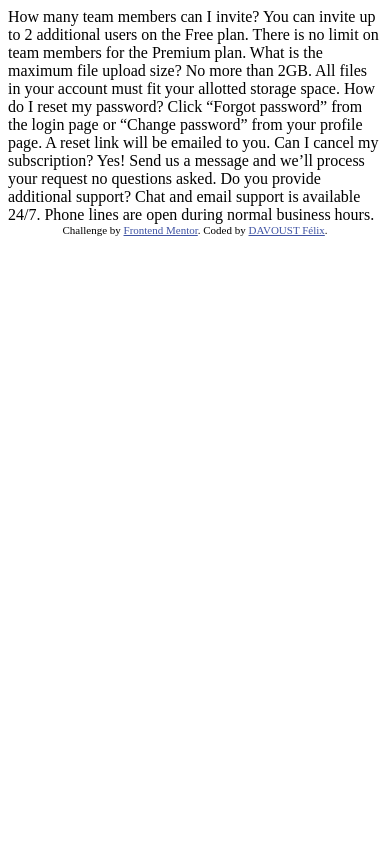
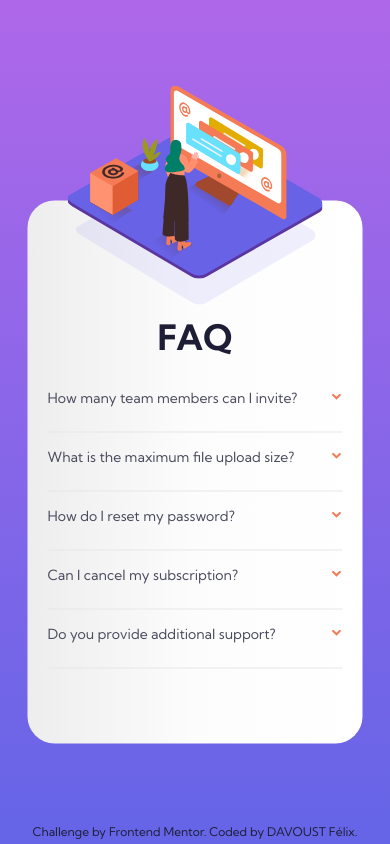
Before and after one commit to felix-D2/FAQ_accordion_card, a plain HTML site: page index.html in a window 390 px wide. Drawn offline with Linux system fonts and the light colour scheme.

Commit message:
animations

```diff
--- a/index.html
+++ b/index.html
@@ -11,31 +11,114 @@
 
   <!-- Feel free to remove these styles or customise in your own stylesheet 👍 -->
   <style>
+    @import url('https://fonts.googleapis.com/css2?family=Kumbh+Sans:wght@400;700&display=swap');
     .attribution { font-size: 11px; text-align: center; }
     .attribution a { color: hsl(228, 45%, 44%); }
   </style>
+
+  <script src="script.js" defer></script> <!-- "defer" permet d'executer le script après l'HTML -->
 </head>
+
+
+
+
+
 <body>
-  How many team members can I invite?
+  <div id="main">
+    <div id="pictures">
+      <div class="box"></div>
+
+      <div class="illustration-woman-cropped">
+        <div class="illustration-woman"></div>
+      </div>
+
+      <div class="background-shadow-cropped">
+        <div class="background-shadow"></div>
+      </div>
+    </div>
+
+
+    <div id="faq">
+      <h1>FAQ</h1>
+
+      <ul>
+
+        <li class="question">
+          <h2 onClick="btnSelecting(0);">How many team members can I invite? <i></i></h2>
+
+          <div class="content">
+            <p>
               You can invite up to 2 additional users on the Free plan. There is no limit on
               team members for the Premium plan.
+            </p>
+          </div>
 
-  What is the maximum file upload size?
+          <div class="divider"></div>
+        </li>
+
+
+        <li class="question">
+          <h2 onClick="btnSelecting(1);">What is the maximum file upload size? <i></i></h2>
+          <div class="content">
+            <p>
               No more than 2GB. All files in your account must fit your allotted storage space.
+            </p>
+          </div>
 
-  How do I reset my password?
+          <div class="divider"></div>
+        </li>
+
+
+        <li class="question">
+          <h2 onClick="btnSelecting(2);">How do I reset my password? <i></i></h2>
+          <div class="content">
+            <p>
               Click “Forgot password” from the login page or “Change password” from your profile page.
               A reset link will be emailed to you.
+            </p>
+          </div>
 
-  Can I cancel my subscription?
+          <div class="divider"></div>
+        </li>
+
+
+        <li class="question">
+          <h2 onClick="btnSelecting(3);">Can I cancel my subscription? <i></i></h2>
+          <div class="content">
+            <p>
               Yes! Send us a message and we’ll process your request no questions asked.
+            </p>
+          </div>
 
-  Do you provide additional support?
+          <div class="divider"></div>
+        </li>
+
+
+        <li class="question">
+          <h2 onClick="btnSelecting(4);">Do you provide additional support? <i></i></h2>
+          <div class="content">
+            <p>
               Chat and email support is available 24/7. Phone lines are open during normal business hours.
+            </p>
+          </div>
 
-  <div class="attribution">
+          <div class="divider"></div>
+        </li>
+
+
+      </ul>
+
+    </div>
+  </div>
+
+
+
+  <div id="attribution">
+    <p>
       Challenge by <a href="https://www.frontendmentor.io?ref=challenge" target="_blank">Frontend Mentor</a>.
-    Coded by <a href="#">DAVOUST Félix</a>.
+      Coded by <a href="https://github.com/felix-D2">DAVOUST Félix</a>.
+    </p>
   </div>
+
 </body>
 </html>
--- /dev/null
+++ b/script.js
@@ -0,0 +1,42 @@
+const liste = document.querySelector(".question");
+let arrayBtn = [0, 0, 0, 0, 0];
+
+
+
+// Fonction qui détecte l'appui sur un bouton
+function btnSelecting(btnNumber) {
+    let currentButton = liste;
+
+    console.log("click");
+
+
+
+    //Boucle pour actualiser l'état des boutons
+    for(let i=0; i<5; i++) {
+
+        if (i == btnNumber && arrayBtn[i] != 1) {                           // Bouton appuyé
+            currentButton.classList.add("selected");
+
+            // currentButton.style.backgroundColor = "#26C2AD";
+            console.log("btn " + btnNumber + " cliqué");
+            arrayBtn[i] += 1;
+        }
+
+        else {                                                              // Remet à l'état initial les autre boutons
+            currentButton.classList.remove("selected");
+            // currentButton.removeAttribute("style");
+            arrayBtn[i] = 0;
+        }
+
+        currentButton = currentButton.nextElementSibling;                   // Passe au bouton suivant
+    }
+    console.log(arrayBtn);                                                  // Affiche le tableau d'état
+};
+
+
+
+
+
+window.onload = function() {
+    document.body.className += " loaded";
+}
--- a/style.css
+++ b/style.css
@@ -0,0 +1,390 @@
+* {
+    margin: 0;
+    padding: 0;
+    box-sizing: border-box;
+    border: none;
+}
+
+html{
+    height: 100%;
+    width: 100%;
+    background: linear-gradient(hsl(273, 75%, 66%), hsl(240, 73%, 65%));
+}
+
+
+
+#main{
+    width: 920px;
+    height: 510px;
+
+    position: absolute;
+    top: 50%;
+    left: 50%;
+    transform: translate(-50%, -50%);
+
+    border-radius: 22px;
+
+    background: linear-gradient(to right, hsl(0, 0%, 93%), hsl(0, 0%, 99%), hsl(0, 0%, 100%));
+
+    display: flex;
+}
+
+#attribution{
+    position: absolute;
+    bottom: 0;
+    left: 50%;
+    transform: translate(-50%, 0);
+}
+
+
+
+
+#pictures{
+    height: 510px;
+    width: 460px;
+
+    position: relative;
+
+/* __Start Pictures Transition__ */
+    opacity: 0;
+    transform: translateY(-10%);
+    transition: all 3s .5s;
+
+}
+
+
+body.loaded #pictures {
+    opacity: 1;
+    transform: translateY(0);
+}
+
+/* __Start Pictures Transition__ */
+
+
+
+
+.box{
+    position: absolute;
+
+    height: 184px;
+    width: 191px;
+
+    top: 58%;
+    left: 0;
+    transform: translate(-50%, -50%);
+
+    z-index: 3;
+
+    background-image: url('images/illustration-box-desktop.svg');
+
+    animation: boxAnim 1s;
+}
+
+
+.illustration-woman-cropped{
+    position: absolute;
+    height: auto;
+    width: 100%;
+
+    top: 50%;
+    left: 0;
+    transform: translate(0, -50%);
+
+    z-index: 2;
+    overflow: hidden;
+}
+
+
+.illustration-woman{
+    height: 359px;
+    width: 472px;
+
+    position: relative;
+    left: -90px;
+
+    background: right bottom url('images/illustration-woman-online-desktop.svg');
+}
+
+
+.background-shadow-cropped{
+    position: absolute;
+    height: 100%;
+    width: 100%;
+
+    z-index: 1;
+    overflow: hidden;
+}
+
+
+.background-shadow{
+    height: 945px;
+    width: 966px;
+
+    position: absolute;
+    top: -290px;
+    left: -585px;
+
+    background: no-repeat center url('images/bg-pattern-desktop.svg');
+}
+
+
+
+
+
+#faq{
+    width: 460px;
+
+    padding-top: 60px;
+    padding-left: 15px;
+    padding-right: 110px;
+
+
+/* __Start animation FAQ__ */
+    opacity: 0;
+    transform: translateX(30%);
+    transition: all 1s;
+}
+
+
+body.loaded #faq {
+    opacity: 1;
+    transform: translateX(0);
+}
+
+/* __Start animation FAQ__ */
+
+
+h1{
+    margin-bottom: 30px;
+
+    font-family: 'Kumbh Sans', sans-serif;
+    font-size: 35px;
+
+
+    color: hsl(238, 29%, 16%);
+}
+
+
+ul li{
+    list-style-type: none;
+    display: block;
+}
+
+
+h2{
+    position: relative;
+
+    font-family: 'Kumbh Sans', sans-serif;
+    font-style: regular;
+    font-size: 14px;
+    font-weight: 400;
+
+    color: hsl(237, 12%, 33%);
+
+    margin-bottom: 10px;
+
+    cursor: pointer;
+
+    z-index: 2;
+}
+
+h2:hover{
+    color: hsl(14, 88%, 65%);
+}
+
+
+i{
+    position: absolute;
+
+    height: 7px;
+    width: 10px;
+
+    top: 50%;
+    right: 1.5px;
+    margin-top: -3.5px;
+
+    background: no-repeat center url('images/icon-arrow-down.svg');
+}
+
+
+.question p{
+    font-family: 'Kumbh Sans', sans-serif;
+    font-size: 12px;
+    font-weight: 400;
+
+    padding-right: 10px;
+    margin-bottom: 10px;
+    line-height: 20px;
+
+    color: hsl(240, 6%, 50%);
+}
+
+
+
+
+/* __Selected Animations FAQ__ */
+.content {
+    max-height: 0;
+    overflow: hidden;
+    transition: max-height 1.4s ease;
+}
+
+
+.question .content{
+    transition: all 0.4s ease;
+}
+
+
+.question.selected .content{   /*Lorsqu'une question est selectionée */
+    max-height: 80px;
+    animation: fade 1s ease-in-out;
+}
+
+
+@keyframes fade {
+    from{
+        opacity: 0;
+        transform: translateY(-10px);
+    }
+    to{
+        opacity: 1;
+        transform: translateY(0px);
+    }
+}
+
+
+.selected>h2 {
+    color: hsl(238, 29%, 16%);
+    font-weight: 700;
+}
+
+.selected>h2>i {
+    /*Rotation de l'image à droite du titre */
+    transform: rotate(180deg);
+}
+
+h2>i .box{
+    transition: transform .5s ease-in;
+}
+
+/* __Selected Animations FAQ__ */
+
+
+
+
+.divider{
+    height: 1px;
+    width: 100%;
+
+    margin-top: 15px;
+    margin-bottom: 15px;
+
+    background-color: hsl(240, 5%, 91%);
+}
+
+
+#attribution>p, a{
+    margin-bottom: 5px;
+
+    width: 400px;
+
+    text-align: center;
+    font-family: 'Kumbh Sans', sans-serif;
+    font-size: 12px;
+    text-decoration: none;
+
+    color: hsl(238, 29%, 16%);
+}
+
+
+a:hover {
+    color: hsla(0, 13%, 87%, 0.588);
+}
+
+
+
+@media screen and (max-width: 930px){ /* vertion mobile ou inférieur à max-width */
+
+    #main{
+        height: 543px;
+        width: 335px;
+
+        border-radius: 27px;
+        margin-top: 50px;
+
+        flex-direction: column;
+    }
+
+
+    #pictures{
+        height: 20%;
+        width: 335px;
+
+        border-radius: 27px;
+
+
+    }
+
+    .box{
+        display: none;
+    }
+
+
+    .illustration-woman-cropped{
+        top: -115px;
+        left: 50%;
+        transform: translate(-50%, 0);
+    }
+
+    .illustration-woman{
+        height: 194px;
+        width: 255px;
+
+        left: 50%;
+        transform: translate(-50%, 0);
+
+        background: center no-repeat url('images/illustration-woman-online-mobile.svg');
+    }
+
+    .background-shadow-cropped{
+        height: 100%;
+        width: 80%;
+
+        left: 50%;
+        transform: translate(-50%, 0);
+    }
+
+
+    .background-shadow{
+        height: 104px;
+        width: 240px;
+
+        top: 0px;
+        left: 50%;
+        transform: translate(-50%, 0);
+
+        background: no-repeat center url('images/bg-pattern-mobile.svg');
+    }
+
+
+
+    #faq{
+        height: 80%;
+        width: 100%;
+
+
+        padding-top: 5px;
+        padding-left: 20px;
+        padding-right: 20px;
+
+    /* __Start animation FAQ__ */
+        transform: translateX(10%);
+    /* __Start animation FAQ__ */
+    }
+
+
+    h1{
+        margin-bottom: 30px;
+        text-align: center;
+    }
+}
```
Lines whose indentation alone changed are shown as unchanged.
